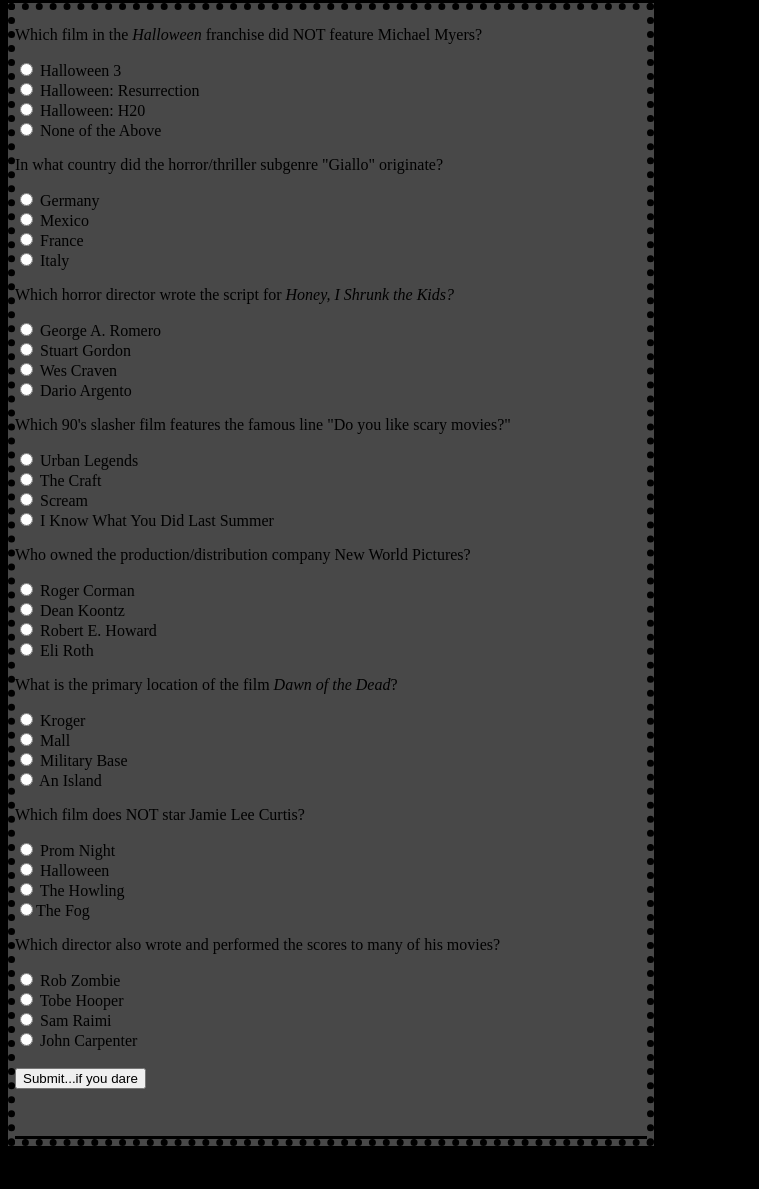
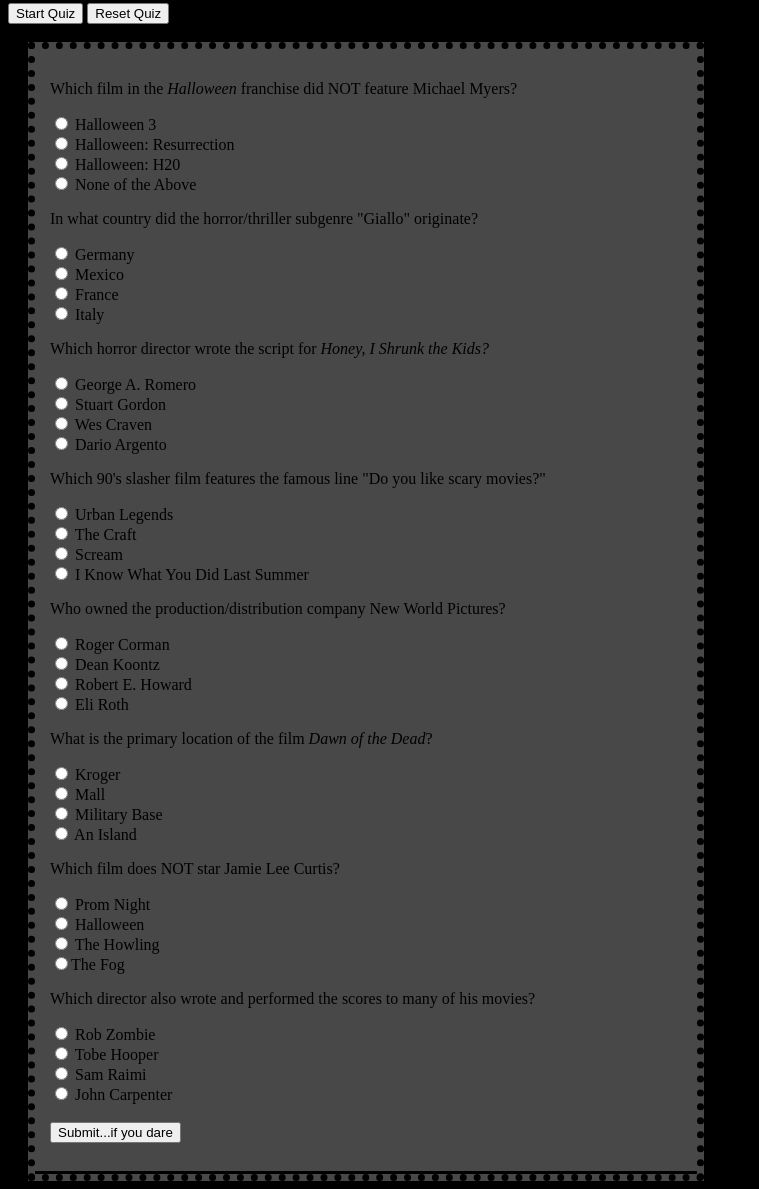
Before and after one commit to wilsonprevette/TriviaGame, a plain HTML site: page index.html in a window 1280 px wide. Shown: the part 95-1284 px from the top of the page, without its empty margins (0-759 px from the left). Before the commit the page ends 1249 px from the top, so only its background shows below. Drawn offline with Linux system fonts and the light colour scheme; a web font is replaced by a local one.

Commit message:
minor changes

```diff
--- a/assets/css/styles.css
+++ b/assets/css/styles.css
@@ -10,7 +10,8 @@ h1 {
 #quiz {
     background-color: #484848;
     width: 50%;
-    border-color: #780000;
+    margin-left: 20px;
+    padding: 15px;
     border: 7px dotted #000;
 	box-shadow: inset 0 -3px 0 0 #000, 0 3px 0 0 #000;
 }
--- a/assets/javascript/game.js
+++ b/assets/javascript/game.js
@@ -1,16 +1,21 @@
+//create start/reset timer button functions
+let timer
+function start(){
+
+}
+
 //create function for generating results when submit button is clicked
-
 function getResults(){
     //creating variables for questions/correct responses and number correct/incorrect
-    var question1 = document.quiz.question1.value;
-    var question2 = document.quiz.question2.value;
-    var question3 = document.quiz.question3.value;
-    var question4 = document.quiz.question4.value;
-    var question5 = document.quiz.question5.value;
-    var question6 = document.quiz.question6.value;
-    var question7 = document.quiz.question7.value;
-    var question8 = document.quiz.question8.value;
-    var correct = 0;
+    let question1 = document.quiz.question1.value;
+    let question2 = document.quiz.question2.value;
+    let question3 = document.quiz.question3.value;
+    let question4 = document.quiz.question4.value;
+    let question5 = document.quiz.question5.value;
+    let question6 = document.quiz.question6.value;
+    let question7 = document.quiz.question7.value;
+    let question8 = document.quiz.question8.value;
+    let correct = 0;
 
     //set if statements for correct answers
 
--- a/index.html
+++ b/index.html
@@ -8,64 +8,66 @@
 </head>
 
 <body>
-    <h1>The Spookiest Quiz on the Web</h1>
-        <br>
+    <h1>The Spookiest Quiz on the Web</h1><br>
+
+    <button id = "startButton" onclick="start();">Start Quiz</button>
+    <button id = "resetButton" onclick="reset();">Reset Quiz</button><br><br>
 
     <form id = "quiz">
 
         <p id = "question1">Which film in the <i>Halloween</i> franchise did NOT feature Michael Myers?</p>
-        <input id = "choice" type = "radio" value = "Halloween 3"> Halloween 3<BR>
-        <input id = "choice" type = "radio" value = "Halloween: Resurrection"> Halloween: Resurrection<BR>
-        <input id = "choice" type = "radio" value = "Halloween: H20"> Halloween: H20<BR>
-        <input id = "choice" type = "radio" value = "none"> None of the Above<BR>
+        <input type = "radio" value = "Halloween 3"> Halloween 3<BR>
+        <input type = "radio" value = "Halloween: Resurrection"> Halloween: Resurrection<BR>
+        <input type = "radio" value = "Halloween: H20"> Halloween: H20<BR>
+        <input type = "radio" value = "none"> None of the Above<BR>
 
         <p id = "question2">In what country did the horror/thriller subgenre "Giallo" originate?</p>
-        <input id = "choice" type = "radio" value = "Germany"> Germany<BR>
-        <input id = "choice" type = "radio" value = "Mexico"> Mexico<BR>
-        <input id = "choice" type = "radio" value = "France"> France<BR>
-        <input id = "choice" type = "radio" value = "Italy"> Italy<BR>
+        <input type = "radio" value = "Germany"> Germany<BR>
+        <input type = "radio" value = "Mexico"> Mexico<BR>
+        <input type = "radio" value = "France"> France<BR>
+        <input type = "radio" value = "Italy"> Italy<BR>
 
         <p id = "question3">Which horror director wrote the script for <i>Honey, I Shrunk the Kids?</i></p>
-        <input id = "choice" type = "radio" value = "George A. Romero"> George A. Romero<BR>
-        <input id = "choice" type = "radio" value = "Stuart Gordon"> Stuart Gordon<BR>
-        <input id = "choice" type = "radio" value = "Wes Craven"> Wes Craven<BR>
-        <input id = "choice" type = "radio" value = "Dario Argento"> Dario Argento<BR>
+        <input type = "radio" value = "George A. Romero"> George A. Romero<BR>
+        <input type = "radio" value = "Stuart Gordon"> Stuart Gordon<BR>
+        <input type = "radio" value = "Wes Craven"> Wes Craven<BR>
+        <input type = "radio" value = "Dario Argento"> Dario Argento<BR>
 
         <p id = "question4">Which 90's slasher film features the famous line "Do you like scary movies?"</p>
-        <input id = "choice" type = "radio" value = "Urban Legends"> Urban Legends<BR>
-        <input id = "choice" type = "radio" value = "The Craft"> The Craft<BR>
-        <input id = "choice" type = "radio" value = "Scream"> Scream<BR>
-        <input id = "choice" type = "radio" value = "I Know What You Did Last Summer"> I Know What You Did Last Summer<BR>
+        <input type = "radio" value = "Urban Legends"> Urban Legends<BR>
+        <input type = "radio" value = "The Craft"> The Craft<BR>
+        <input type = "radio" value = "Scream"> Scream<BR>
+        <input type = "radio" value = "I Know What You Did Last Summer"> I Know What You Did Last Summer<BR>
 
         <p id = "question5">Who owned the production/distribution company New World Pictures?<p>
-        <input id = "choice" type = "radio" value = "Roger Corman"> Roger Corman<BR>
-        <input id = "choice" type = "radio" value = "Dean Koontz"> Dean Koontz<BR>
-        <input id = "choice" type = "radio" value = "Robert E. Howard"> Robert E. Howard<BR>
-        <input id = "choice" type = "radio" value = "Eli Roth"> Eli Roth<BR>
+        <input type = "radio" value = "Roger Corman"> Roger Corman<BR>
+        <input type = "radio" value = "Dean Koontz"> Dean Koontz<BR>
+        <input type = "radio" value = "Robert E. Howard"> Robert E. Howard<BR>
+        <input type = "radio" value = "Eli Roth"> Eli Roth<BR>
 
         <p id = "question6">What is the primary location of the film <i>Dawn of the Dead</i>?</p>
-        <input id = "choice" type = "radio" value = "Kroger"> Kroger<BR>
-        <input id = "choice" type = "radio" value = "Mall"> Mall<BR>
-        <input id = "choice" type = "radio" value = "Military Base"> Military Base<BR>
-        <input id = "choice" type = "radio" value = "Island"> An Island<BR>
+        <input type = "radio" value = "Kroger"> Kroger<BR>
+        <input type = "radio" value = "Mall"> Mall<BR>
+        <input type = "radio" value = "Military Base"> Military Base<BR>
+        <input type = "radio" value = "Island"> An Island<BR>
 
         <p id = "question7">Which film does NOT star Jamie Lee Curtis?</p>
-        <input id = "choice" type = "radio" value = "Prom Night"> Prom Night<BR>
-        <input id = "choice" type = "radio" value = "Halloween"> Halloween<BR>
-        <input id = "choice" type = "radio" value = "The Howling"> The Howling<BR>
-        <input id = "choice" type = "radio" value = "The Fog">The Fog<BR>
+        <input type = "radio" value = "Prom Night"> Prom Night<BR>
+        <input type = "radio" value = "Halloween"> Halloween<BR>
+        <input type = "radio" value = "The Howling"> The Howling<BR>
+        <input type = "radio" value = "The Fog">The Fog<BR>
 
         <p id = "question8">Which director also wrote and performed the scores to many of his movies?</p>
-        <input id = "choice" type = "radio" value = "Rob Zombie"> Rob Zombie<BR>
-        <input id = "choice" type = "radio" value = "Tobe Hooper"> Tobe Hooper<BR>
-        <input id = "choice" type = "radio" value = "Sam Raimi"> Sam Raimi<BR>
-        <input id = "choice" type = "radio" value = "John Carpenter"> John Carpenter<BR>
+        <input type = "radio" value = "Rob Zombie"> Rob Zombie<BR>
+        <input type = "radio" value = "Tobe Hooper"> Tobe Hooper<BR>
+        <input type = "radio" value = "Sam Raimi"> Sam Raimi<BR>
+        <input type = "radio" value = "John Carpenter"> John Carpenter<BR>
         <br>
 
         <button id = "submit" onclick = "getResults();"> Submit...if you dare </button>
 
         <div id = "results">
-            <p id = "numberCorrect">Good Job</p>
+            <p id = "numberCorrect"></p>
         </div>
 
     </form>
```
